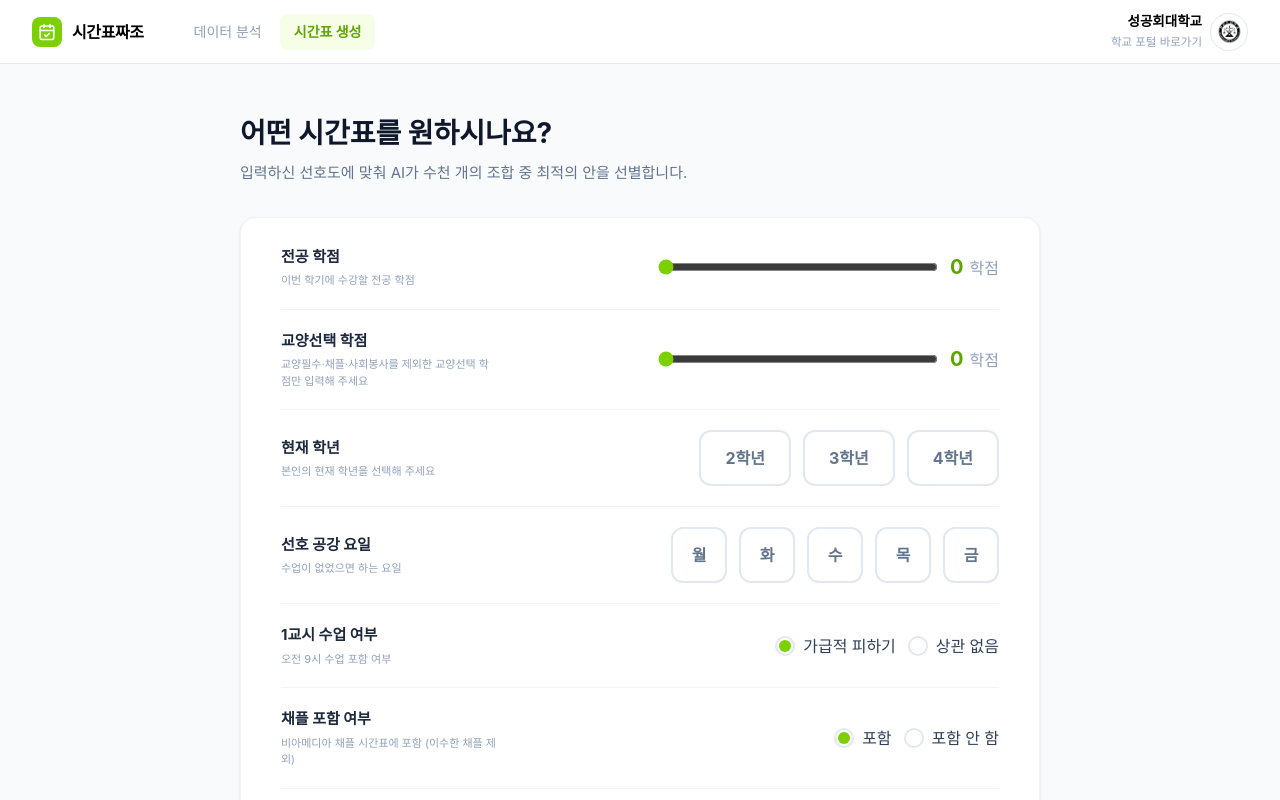
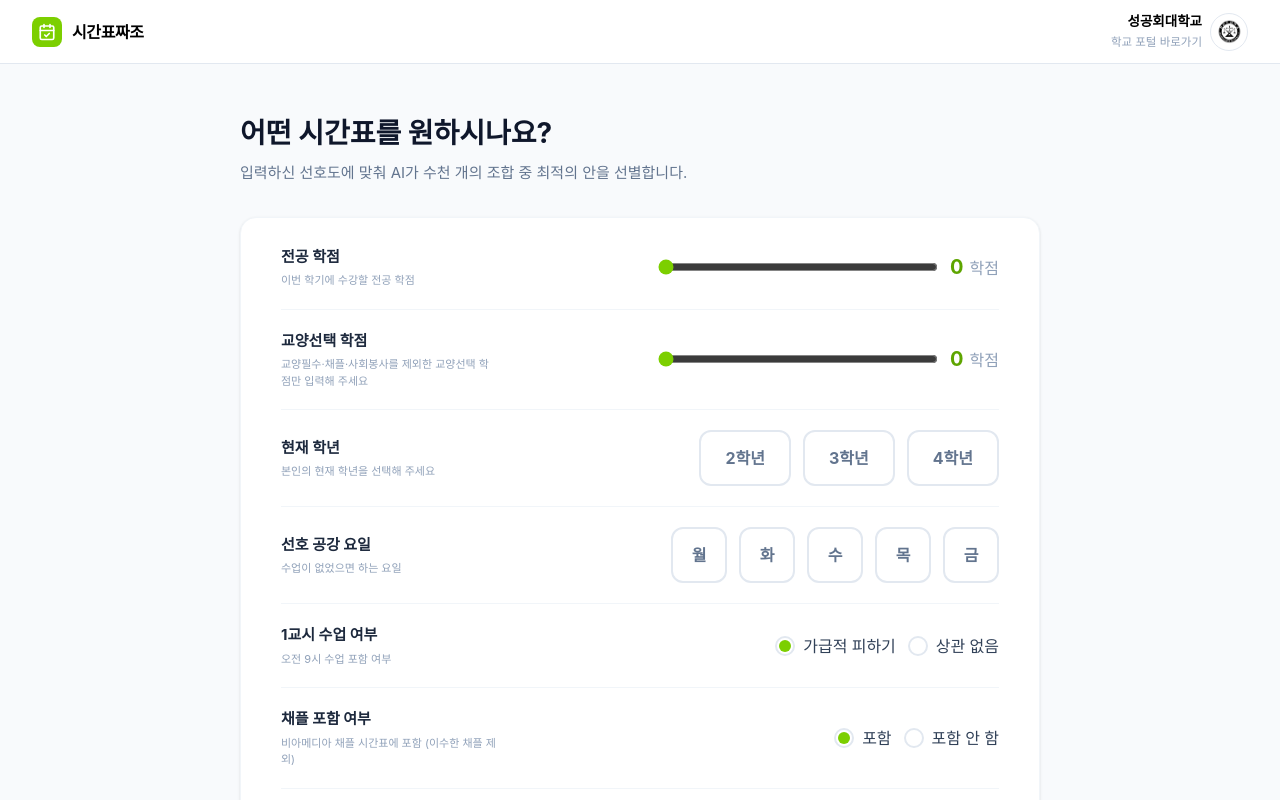
Before and after one commit to 2026-skhuthon-team1/frontend, a React (Vite) app: page /input in a window 1280 px wide. Shown: the top 800 px of the page. Built offline with nearby package versions, Linux system fonts and the light colour scheme; no server answers.

Commit message:
fix/#60: 상단 네비게이션 제거

```diff
--- a/src/components/TopBar.jsx
+++ b/src/components/TopBar.jsx
@@ -1,16 +1,8 @@
-import { useLocation, Link } from 'react-router-dom';
+import { Link } from 'react-router-dom';
 import BrandMark from './BrandMark';
 import skhuLogo from '../assets/school.png';
 
-// 시간표 생성 흐름은 /input(입력), /result, /result/empty(결과) 세 경로를 모두 아우른다
-const NAV_ITEMS = [
-  { label: '데이터 분석', prefixes: ['/upload'] },
-  { label: '시간표 생성', prefixes: ['/input', '/result'] },
-]
-
 export default function TopBar() {
-  const { pathname } = useLocation();
-
   return (
     <header className="bg-white border-b border-gray-200 px-8 h-16 flex items-center justify-between sticky top-0 z-50">
       <div className="flex items-center gap-9">
@@ -20,24 +12,6 @@ export default function TopBar() {
           </div>
           <span className="font-extrabold text-base tracking-tight">시간표짜조</span>
         </Link>
-        <nav className="flex gap-1">
-          {NAV_ITEMS.map(({ label, prefixes }) => {
-            const isActive = prefixes.some((p) => pathname.startsWith(p))
-            return (
-              <Link
-                key={label}
-                to={prefixes[0]}
-                className={`px-3.5 py-2 text-sm rounded-lg cursor-pointer ${
-                  isActive
-                    ? 'font-bold text-primary-600 bg-primary-100'
-                    : 'font-medium text-gray-400 hover:text-gray-700 hover:bg-gray-50'
-                }`}
-              >
-                {label}
-              </Link>
-            )
-          })}
-        </nav>
       </div>
      <div className="flex items-center gap-2">
         <div className="text-right leading-tight">
```
